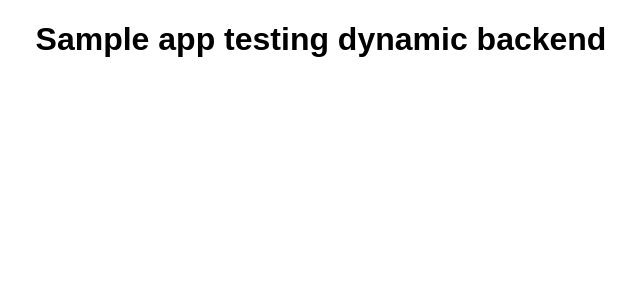
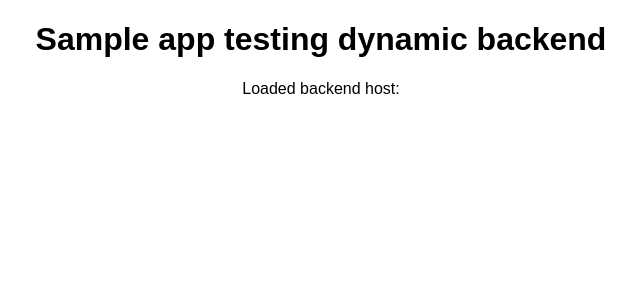
Before and after one commit to Giwan/fe-docker-dynamic-be, a React (Create React App) app: page / in a window 1280 px wide. Shown: the top 300 px of the page, without its empty margins (319-959 px from the left). Built offline with nearby package versions, Linux system fonts and the light colour scheme; no server answers.

Commit message:
shows loaded host on the page

```diff
--- a/src/App.js
+++ b/src/App.js
@@ -2,6 +2,12 @@ import React, { Component } from "react";
 import "./App.css";
 
 class App extends Component {
+  constructor(props) {
+    super(props);
+    this.state = {
+      apiHost: null
+    };
+  }
   /**
    * Once the App is mounted, the API_HOST is fetched.
    * All /api request can now be directed to that host.
@@ -14,6 +20,7 @@ class App extends Component {
       .then(rsp => rsp.json())
       .then(rsp => {
         window.apiHost = rsp.apiHost;
+        this.setState({ apiHost: rsp.apiHost });
       })
       .catch(e => console.error("failed to get the api host", e));
   }
@@ -21,6 +28,7 @@ class App extends Component {
     return (
       <div className="App">
         <h1>Sample app testing dynamic backend</h1>
+        <div>Loaded backend host: {this.state.apiHost} </div>
       </div>
     );
   }
```
Also changed, not shown: 1 other file (tests, documents, lock files or other folders).
